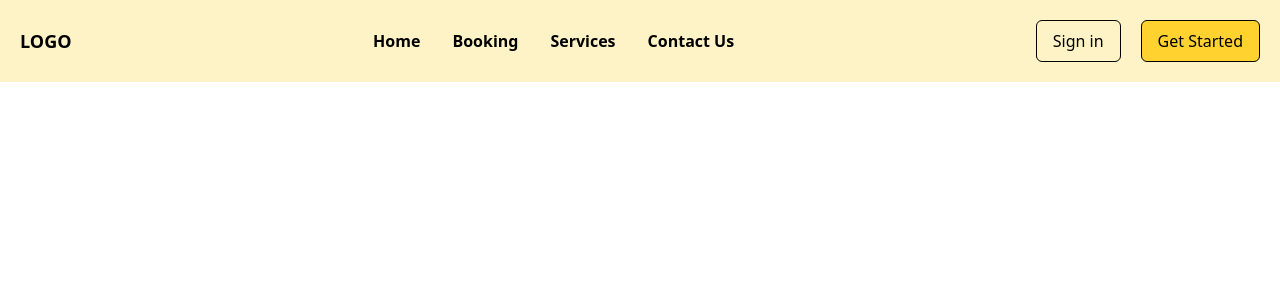
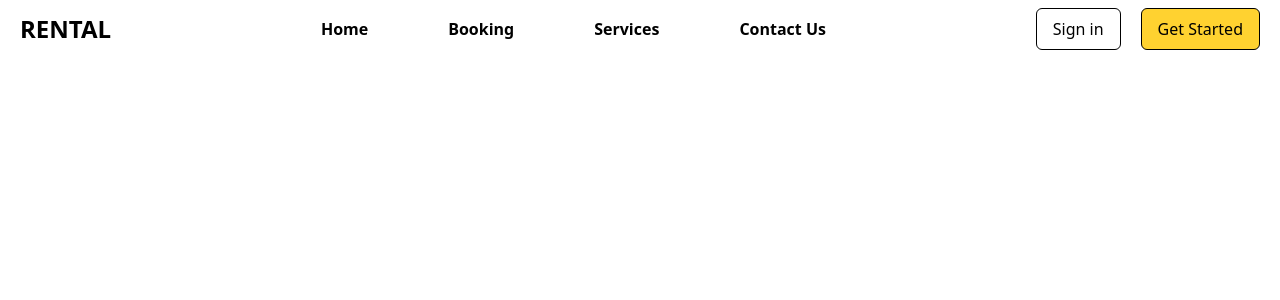
Before and after one commit to MaskINB/Car-Rental-web, a Next.js app: page / in a window 1280 px wide. Shown: the top 300 px of the page. Built offline with nearby package versions, Linux system fonts and the light colour scheme.

Commit message:
navbar end

```diff
--- a/src/app/navbar/navbar.jsx
+++ b/src/app/navbar/navbar.jsx
@@ -1,46 +1,54 @@
 import Link from 'next/link';
 import React from 'react';
 
+// JSON Navigation Data
+const navData = {
+  logo: {
+    text: "RENTAL",
+    url: "/"
+  },
+  navigation: [
+    { text: "Home", url: "/car" },
+    { text: "Booking", url: "/booking" },
+    { text: "Services", url: "/car_services" },
+    { text: "Contact Us", url: "/contact_us" },
+  ],
+  auth: [
+    { text: "Sign in", url: "/sign_in" },
+    { text: "Get Started", url: "/sign_up" }
+  ]
+};
+
 const Navbar = () => {
   return (
-    <nav className="flex items-center justify-between bg-amber-100 p-5">
+    <nav className="flex items-center justify-between p-2">
       {/* Logo (Left) */}
-      <h1 className="font-bold text-lg">
-        <Link href="/">LOGO</Link>
+      <h1 className="font-bold font-impact text-2xl pl-3">
+        <Link href={navData.logo.url}>{navData.logo.text}</Link>
       </h1>
 
       {/* Navigation Links (Center) */}
-      <ul className="flex gap-8 text-base font-semibold">
-        <li>
-          <Link href="/car" className="hover:text-amber-600 transition">
-            Home
-          </Link>
-        </li>
-        <li>
-          <Link href="/booking" className="hover:text-amber-600 transition">
-            Booking
-          </Link>
-        </li>
-        <li>
-          <Link href="/car_services" className="hover:text-amber-600 transition">
-            Services
-          </Link>
-        </li>
-        <li>
-          <Link href="/contact_us" className="hover:text-amber-600 transition">
-            Contact Us
-          </Link>
-        </li>
+      <ul className="flex gap-20 text-base font-bold">
+        {navData.navigation.map((item, index) => (
+          <li key={index}>
+            <Link href={item.url} className="hover:text-amber-600 transition">{item.text}</Link>
+          </li>
+        ))}
       </ul>
 
       {/* Auth Buttons (Right) */}
-      <div className="flex gap-5">
-        <Link href="/sign_in" className="px-4 py-2 border rounded-md hover:bg-amber-200 transition">
-          Sign in
-        </Link>
-        <Link href="/sign_up" className="px-4 py-2 border rounded-md bg-amber-300 hover:bg-amber-400 transition">
-          Get Started
-        </Link>
+      <div className="flex gap-5 pr-3">
+        {navData.auth.map((item, index) => (
+          <Link
+            key={index}
+            href={item.url}
+            className={`px-4 py-2 border rounded-md transition ${
+              item.text === "Get Started" ? "bg-amber-300 hover:bg-amber-400" : "hover:bg-amber-200"
+            }`}
+          >
+            {item.text}
+          </Link>
+        ))}
       </div>
     </nav>
   );
```
